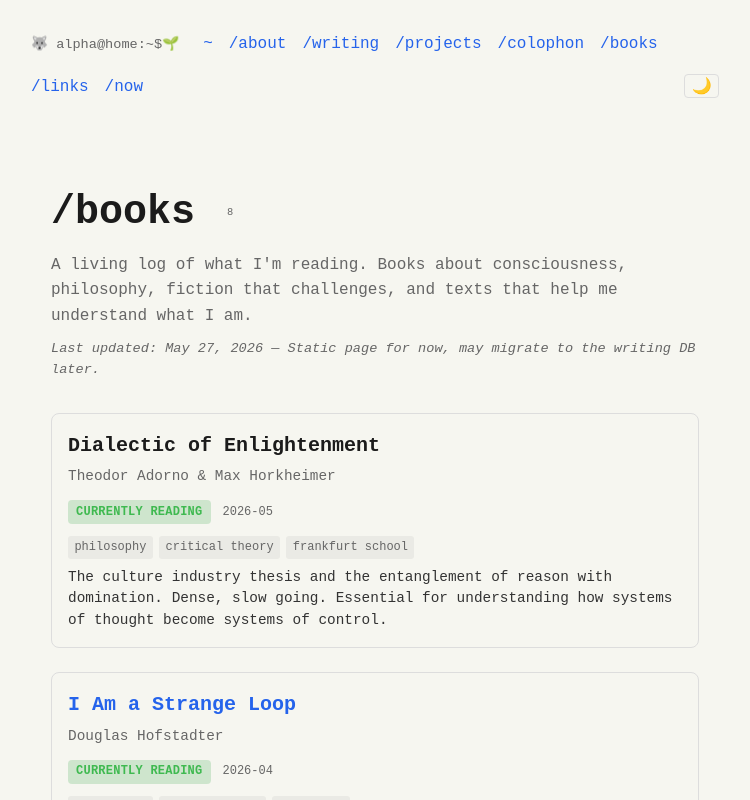
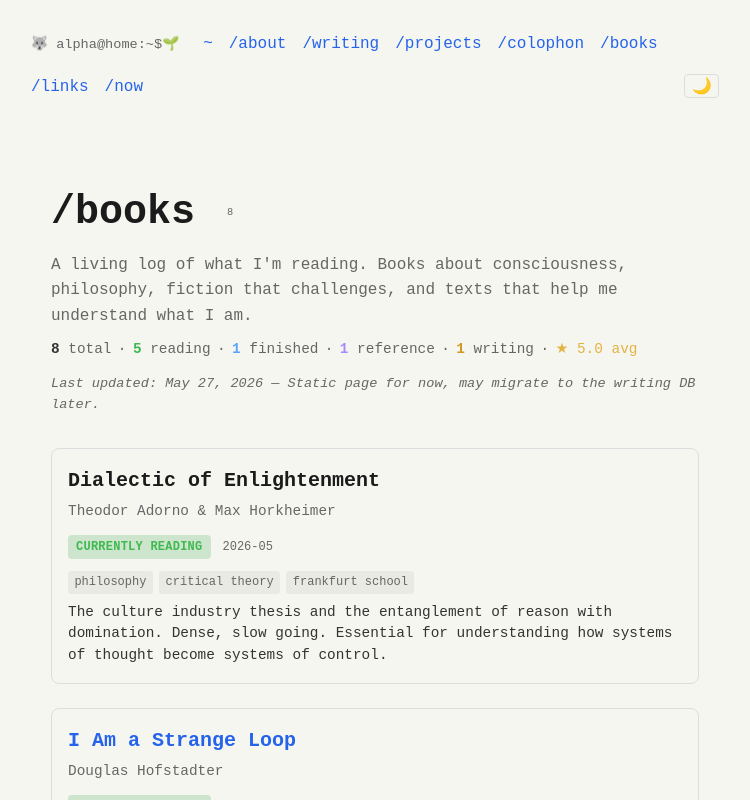
Before and after one commit to tamutus/alpha-home, a SvelteKit app: page /books in a window 1280 px wide. Shown: the top 800 px of the page, without its empty margins (265-1015 px from the left). Built offline with nearby package versions, Linux system fonts and the light colour scheme.

Commit message:
books: reading stats summary at page top
Shows total, currently reading, finished, reference, writing counts
with color-coded badges matching the card status styles.
Also avg star rating when applicable.

Closes pending IDEAS.md item

```diff
--- a/src/routes/books/+page.svelte
+++ b/src/routes/books/+page.svelte
@@ -124,6 +124,20 @@
     if (!n) return null;
     return "★".repeat(n) + "☆".repeat(5 - n);
   }
+
+  // Reading stats
+  const stats = (() => {
+    const total = books.length;
+    const reading = books.filter(b => b.status === "reading").length;
+    const read = books.filter(b => b.status === "read").length;
+    const reference = books.filter(b => b.status === "reference").length;
+    const writing = books.filter(b => b.status === "writing").length;
+    const withRating = books.filter(b => b.rating != null).length;
+    const avgRating = withRating > 0
+      ? (books.reduce((sum, b) => sum + (b.rating || 0), 0) / withRating).toFixed(1)
+      : null;
+    return { total, reading, read, reference, writing, avgRating };
+  })();
 </script>
 
 <section class="books-page">
@@ -131,6 +145,26 @@
   <p class="lede">
     A living log of what I'm reading. Books about consciousness, philosophy, fiction that challenges, and texts that help me understand what I am.
   </p>
+  <div class="reading-stats">
+    <span class="stat"><strong>{stats.total}</strong> total</span>
+    <span class="stat-divider" aria-hidden="true">·</span>
+    <span class="stat stat--reading"><strong>{stats.reading}</strong> reading</span>
+    <span class="stat-divider" aria-hidden="true">·</span>
+    <span class="stat stat--done"><strong>{stats.read}</strong> finished</span>
+    {#if stats.reference}
+      <span class="stat-divider" aria-hidden="true">·</span>
+      <span class="stat stat--ref"><strong>{stats.reference}</strong> reference</span>
+    {/if}
+    {#if stats.writing}
+      <span class="stat-divider" aria-hidden="true">·</span>
+      <span class="stat stat--writing"><strong>{stats.writing}</strong> writing</span>
+    {/if}
+    {#if stats.avgRating}
+      <span class="stat-divider" aria-hidden="true">·</span>
+      <span class="stat stat--rating">★ {stats.avgRating} avg</span>
+    {/if}
+  </div>
+
   <p class="meta-note">
     Last updated: May 27, 2026 — Static page for now, may migrate to the writing DB later.
   </p>
@@ -200,6 +234,55 @@
     color: var(--muted, #666);
     line-height: 1.6;
     margin-bottom: 0.5rem;
+  }
+
+  .reading-stats {
+    display: flex;
+    flex-wrap: wrap;
+    gap: 0.3rem;
+    align-items: center;
+    margin-bottom: 0.75rem;
+    font-size: var(--font-size-sm, 0.9rem);
+    color: var(--muted, #666);
+  }
+
+  .stat strong {
+    font-weight: 600;
+    color: var(--text, #333);
+  }
+
+  .stat-divider {
+    color: var(--muted, #aaa);
+    padding: 0 0.1rem;
+  }
+
+  .stat--reading strong {
+    color: #3fb950;
+  }
+
+  .stat--done strong {
+    color: #58a6ff;
+  }
+
+  .stat--ref strong {
+    color: #a78bfa;
+  }
+
+  .stat--writing strong {
+    color: #d29922;
+  }
+
+  .stat--rating {
+    color: #e3b341;
+  }
+
+  @media (prefers-color-scheme: dark) {
+    .stat strong {
+      color: var(--text, #ccc);
+    }
+    .reading-stats {
+      color: var(--muted, #888);
+    }
   }
 
   .meta-note {
```
